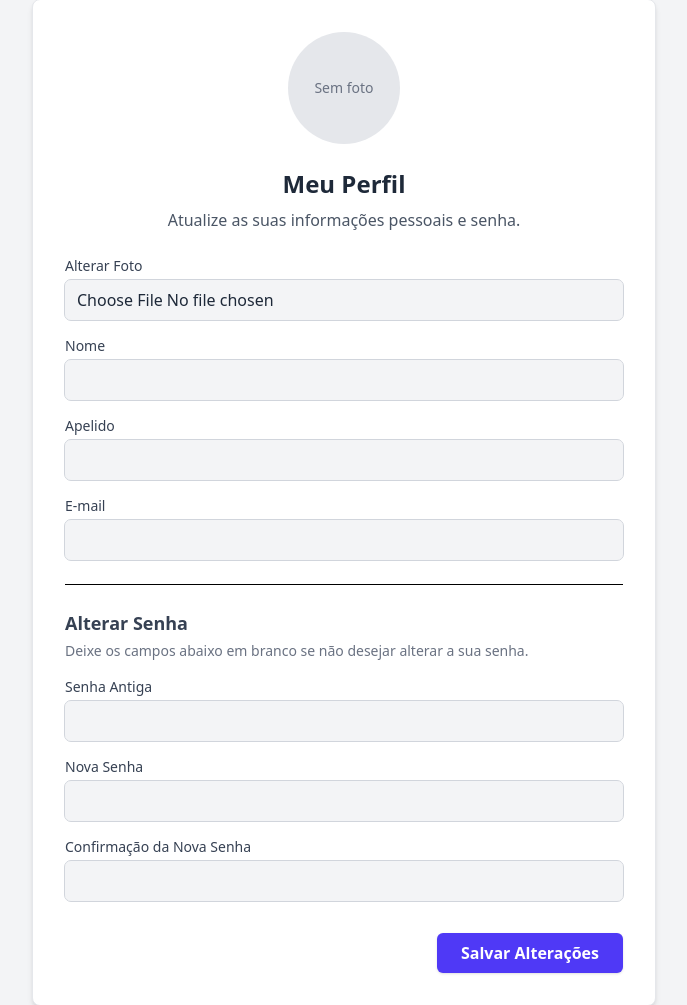
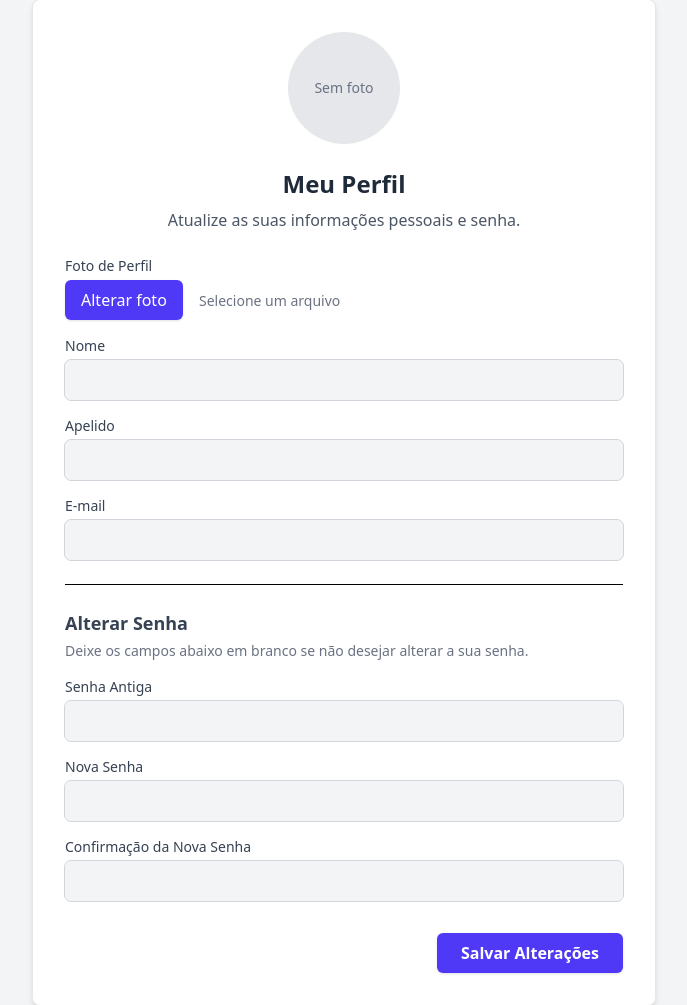
Before and after one commit to anacstralioti/pi-ifsc, a Django app: template produtiva/templates/perfil.html in a window 1280 px wide. Shown: the part 137-1142 px from the top of the page, without its empty margins (296-983 px from the left). Run offline with Django 5.2, Linux system fonts and the light colour scheme; the template is opened without the code that fills it, so the values that code supplies are empty; some libraries are stand-ins or nearby versions.

Commit message:
correção no input de foto do perfil, criação arquivo perfil.js

```diff
--- a/produtiva/templates/perfil.html
+++ b/produtiva/templates/perfil.html
@@ -45,24 +45,8 @@
   {% endif %}
 </div>
 
-<script>
-  document.addEventListener("DOMContentLoaded", () => {
-    const btn = document.getElementById("perfilMenuBtn");
-    const menu = document.getElementById("perfilDropdown");
-
-    if (btn) {
-      btn.addEventListener("click", () => {
-        menu.classList.toggle("hidden");
-      });
-
--      document.addEventListener("click", (e) => {
-        if (!btn.contains(e.target) && !menu.contains(e.target)) {
-          menu.classList.add("hidden");
-        }
-      });
-    }
-  });
-</script>
+<!-- JS externo -->
+<script src="{% static 'js/perfil.js' %}"></script>
 {% endblock header_right_content %}
 
 {% block 'body' %}
@@ -102,9 +86,18 @@
 
       <!-- FOTO -->
       <div>
-        <label for="foto" class="block text-sm font-medium text-gray-700">Alterar Foto</label>
-        <input type="file" name="foto" id="foto" accept="image/*"
-          class="mt-1 block w-full rounded-md bg-gray-100 px-3 py-2 text-base text-gray-800 outline outline-1 outline-gray-300 placeholder:text-gray-500 focus:outline-2 focus:outline-indigo-500">
+        <label class="block text-sm font-medium text-gray-700 mb-1">Foto de Perfil</label>
+
+        <label
+          for="foto"
+          class="cursor-pointer inline-block bg-indigo-600 text-white px-4 py-2 rounded-md shadow hover:bg-indigo-700 transition"
+        >
+          Alterar foto
+        </label>
+
+        <span id="file-name" class="ml-3 text-gray-500 text-sm">Selecione um arquivo</span>
+
+        <input type="file" name="foto" id="foto" accept="image/*" class="hidden">
       </div>
 
       <!-- INFORMAÇÕES PESSOAIS -->
@@ -115,7 +108,7 @@
           name="first_name"
           id="first_name"
           value="{{ user.first_name }}"
-          class="mt-1 block w-full rounded-md bg-gray-100 px-3 py-2 text-base text-gray-800 outline outline-1 outline-gray-300 placeholder:text-gray-500 focus:outline-2 focus:outline-indigo-500"
+          class="mt-1 block w-full rounded-md bg-gray-100 px-3 py-2 text-base text-gray-800 outline outline-1 outline-gray-300"
           required>
       </div>
 
@@ -126,7 +119,7 @@
           name="last_name"
           id="last_name"
           value="{{ user.last_name }}"
-          class="mt-1 block w-full rounded-md bg-gray-100 px-3 py-2 text-base text-gray-800 outline outline-1 outline-gray-300 placeholder:text-gray-500 focus:outline-2 focus:outline-indigo-500"
+          class="mt-1 block w-full rounded-md bg-gray-100 px-3 py-2 text-base text-gray-800 outline outline-1 outline-gray-300"
           required>
       </div>
 
@@ -137,7 +130,7 @@
           name="email"
           id="email"
           value="{{ user.email }}"
-          class="mt-1 block w-full rounded-md bg-gray-100 px-3 py-2 text-base text-gray-800 outline outline-1 outline-gray-300 placeholder:text-gray-500 focus:outline-2 focus:outline-indigo-500"
+          class="mt-1 block w-full rounded-md bg-gray-100 px-3 py-2 text-base text-gray-800 outline outline-1 outline-gray-300"
           required>
       </div>
 
@@ -157,44 +150,29 @@
       <div>
         <label for="{{ password_form.old_password.id_for_label }}" class="block text-sm font-medium text-gray-700">Senha Antiga</label>
         <input type="password" name="{{ password_form.old_password.html_name }}" id="{{ password_form.old_password.id_for_label }}"
-          class="mt-1 block w-full rounded-md bg-gray-100 px-3 py-2 text-base text-gray-800 outline outline-1 outline-gray-300 focus:outline-2 focus:outline-indigo-500">
-        {% if password_form.old_password.errors %}
-          <div class="text-red-600 text-sm mt-1">{{ password_form.old_password.errors.0 }}</div>
-        {% endif %}
+          class="mt-1 block w-full rounded-md bg-gray-100 px-3 py-2 text-base text-gray-800 outline outline-1 outline-gray-300">
       </div>
 
       <div>
         <label for="{{ password_form.new_password1.id_for_label }}" class="block text-sm font-medium text-gray-700">Nova Senha</label>
         <input type="password" name="{{ password_form.new_password1.html_name }}" id="{{ password_form.new_password1.id_for_label }}"
-          class="mt-1 block w-full rounded-md bg-gray-100 px-3 py-2 text-base text-gray-800 outline outline-1 outline-gray-300 focus:outline-2 focus:outline-indigo-500">
-        {% if password_form.new_password1.errors %}
-          <div class="text-red-600 text-sm mt-1">{{ password_form.new_password1.errors.0 }}</div>
-        {% endif %}
+          class="mt-1 block w-full rounded-md bg-gray-100 px-3 py-2 text-base text-gray-800 outline outline-1 outline-gray-300">
       </div>
 
       <div>
         <label for="{{ password_form.new_password2.id_for_label }}" class="block text-sm font-medium text-gray-700">Confirmação da Nova Senha</label>
         <input type="password" name="{{ password_form.new_password2.html_name }}" id="{{ password_form.new_password2.id_for_label }}"
-          class="mt-1 block w-full rounded-md bg-gray-100 px-3 py-2 text-base text-gray-800 outline outline-1 outline-gray-300 focus:outline-2 focus:outline-indigo-500">
-        {% if password_form.new_password2.errors %}
-          <div class="text-red-600 text-sm mt-1">{{ password_form.new_password2.errors.0 }}</div>
-        {% endif %}
+          class="mt-1 block w-full rounded-md bg-gray-100 px-3 py-2 text-base text-gray-800 outline outline-1 outline-gray-300">
       </div>
 
       <div class="flex justify-end pt-4">
         <button
           type="submit"
-          class="px-6 py-2 bg-indigo-600 text-white font-semibold rounded-md shadow-sm hover:bg-indigo-700 focus:outline-none focus:ring-2 focus:ring-offset-2 focus:ring-indigo-500">
+          class="px-6 py-2 bg-indigo-600 text-white font-semibold rounded-md shadow-sm hover:bg-indigo-700">
           Salvar Alterações
         </button>
       </div>
     </form>
-
-    {% if password_form.new_password1.help_text %}
-      <div class="mt-6 text-sm text-gray-500 bg-gray-50 p-4 rounded-md border">
-        {{ password_form.new_password1.help_text|safe }}
-      </div>
-    {% endif %}
   </div>
 </div>
 {% endblock 'body' %}
--- /dev/null
+++ b/static/js/perfil.js
@@ -0,0 +1,16 @@
+document.addEventListener("DOMContentLoaded", () => {
+    const btn = document.getElementById("perfilMenuBtn");
+    const menu = document.getElementById("perfilDropdown");
+
+    if (btn) {
+      btn.addEventListener("click", () => {
+        menu.classList.toggle("hidden");
+      });
+
+-      document.addEventListener("click", (e) => {
+        if (!btn.contains(e.target) && !menu.contains(e.target)) {
+          menu.classList.add("hidden");
+        }
+      });
+    }
+  });
```
Also changed, not shown: db.sqlite3, media/fotos_perfil/download.jpeg (added), media/fotos_perfil/icons8-restaurar-50.png (added), media/fotos_perfil/icons8-restaurar-50_RhdODas.png (added), media/fotos_perfil/imc_icon.png (added), media/fotos_perfil/imc_icon_TyTV2cL.png (added), media/fotos_perfil/imc_icon_XvPOnGp.png (added), media/fotos_perfil/imc_icon_ZaidWa0.png (added).
